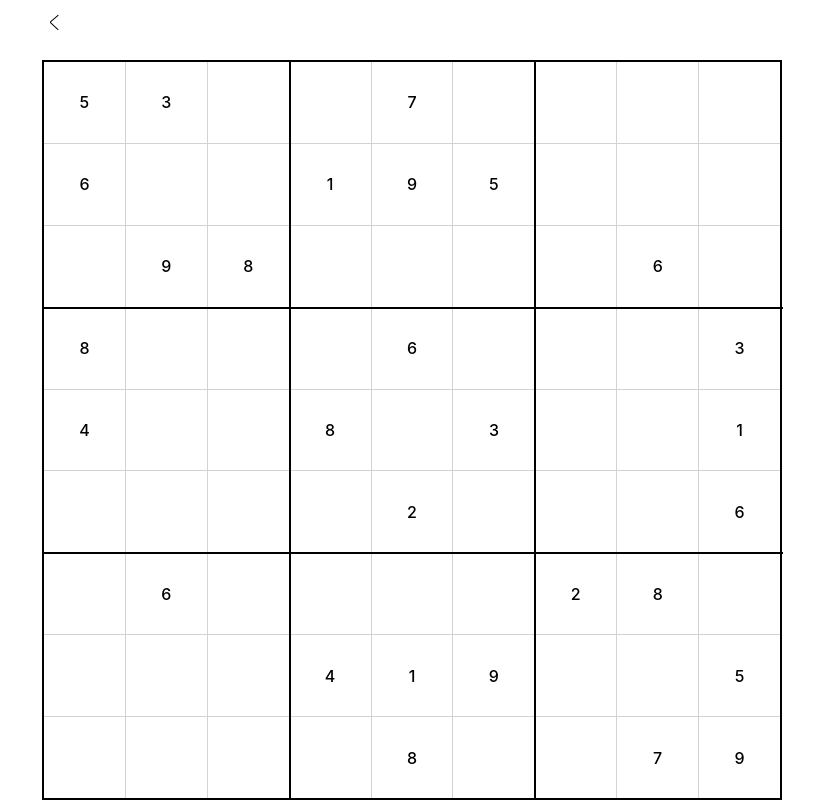
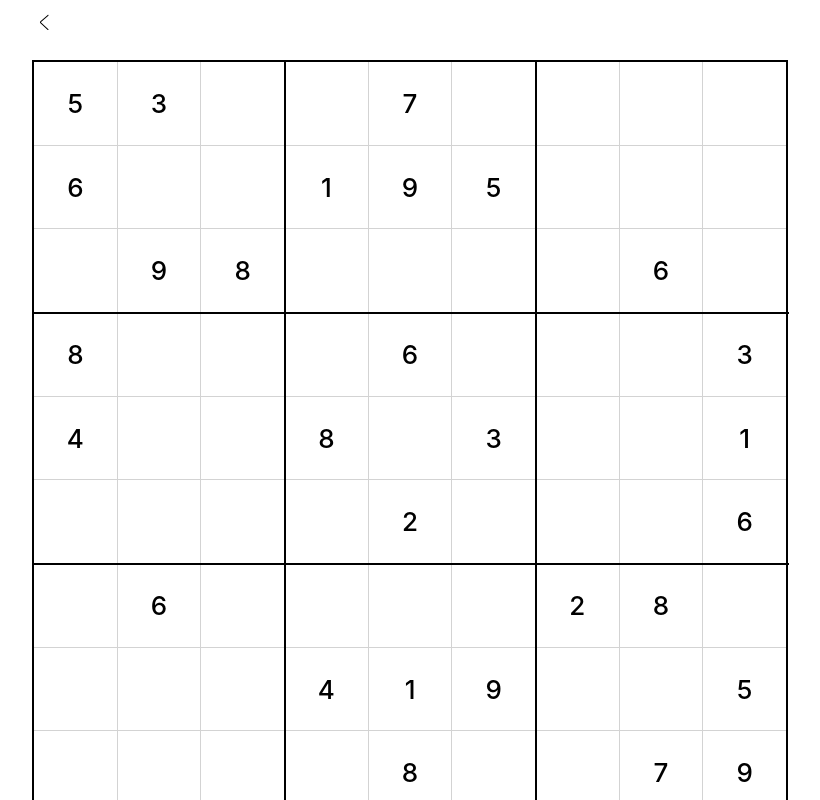
Before and after one commit to oksidisko/sudoku, a React (Vite) app in the folder sudoku-front/: page / in a window 1280 px wide. Both pictures are taken after a click on the button "Начать игру". Shown: the top 800 px of the page, without its empty margins (230-1050 px from the left). Built offline with nearby package versions, Linux system fonts and the light colour scheme.

Commit message:
#5: gameboard styles edits

```diff
--- a/sudoku-front/src/components/GameBoard/GameBoard.css
+++ b/sudoku-front/src/components/GameBoard/GameBoard.css
@@ -1,15 +1,15 @@
 .game-board {
   background-color: transparent;
-  padding: 0 16px;
 }
 
 .game-board__header {
+  padding: 0 6px;
   height: 40px;
   margin-bottom: 20px;
 }
 
 .game-board__actions {
-  padding: 0;
+  padding: 0 16px;
   display: flex;
   justify-content: space-between;
   margin-bottom: 30px;
@@ -62,14 +62,14 @@
 }
 
 .game-board__numbers {
+  padding: 0 16px;
   display: flex;
   justify-content: space-between;
 }
 
 .game-board__number {
-  padding: 3px;
   font-weight: 500;
-  font-size: 30px;
+  font-size: 36px;
 }
 
 .game-board__number:hover,
--- a/sudoku-front/src/components/SudokuGrid/SudokuGrid.css
+++ b/sudoku-front/src/components/SudokuGrid/SudokuGrid.css
@@ -1,6 +1,7 @@
 .sudoku-grid {
+  margin-right: 6px;
+  margin-left: 6px;
   margin-bottom: 30px;
-  width: 100%;
   display: grid;
   grid-template-columns: repeat(9, 1fr);
   border: 2px solid black;
@@ -16,7 +17,7 @@
   align-items: center;
   aspect-ratio: 1/1;
   background-color: white;
-  font-size: 16px;
+  font-size: 26px;
   font-weight: 500;
 }
 
```
